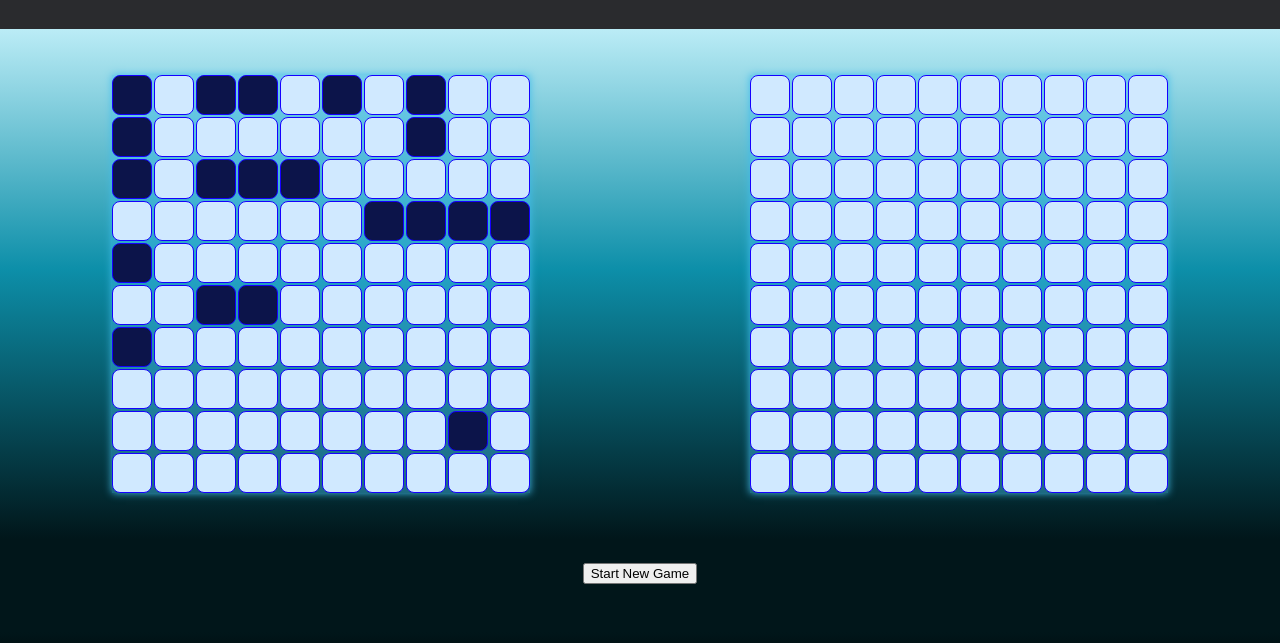
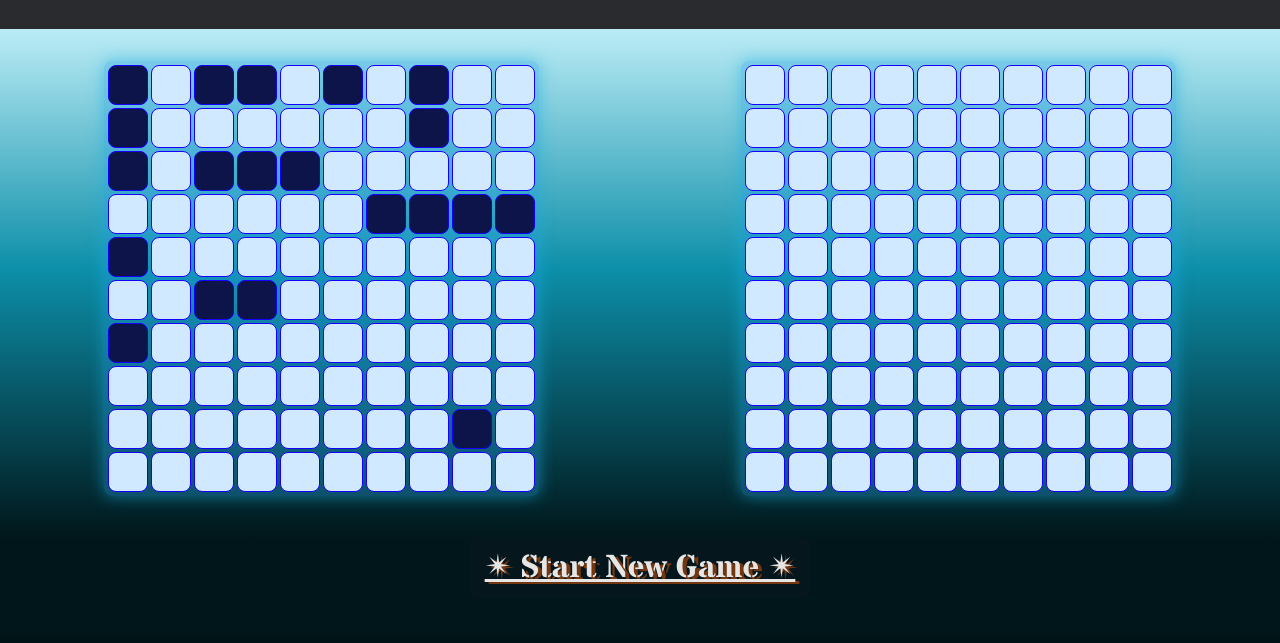
Before and after one commit to Sokolan/Battleships, a website built with webpack: page src/index.html in a window 1280 px wide. Shown: the part 104-747 px from the top of the page. Built offline with nearby package versions, Linux system fonts and the light colour scheme.

Commit message:
styling finished

```diff
--- a/src/js/modules/ui/components/body.js
+++ b/src/js/modules/ui/components/body.js
@@ -24,10 +24,10 @@ const cleanHitsFromBoards = () => {
 const createStartNewGameButton = (gameController) => {
   const startNewGameContainer = createElement("div", ["new-game-container"]);
   const newGameButton = createElement("button", ["new-game"]);
-  newGameButton.textContent = "Start New Game";
+  newGameButton.textContent = "✴ Start New Game ✴";
 
   const resetGameButton = createElement("button", ["reset-game"]);
-  resetGameButton.textContent = "Reset Game";
+  resetGameButton.textContent = "Reset ✴ Game";
 
 
   newGameButton.addEventListener("click", () => {
--- a/src/styles/body.css
+++ b/src/styles/body.css
@@ -1,7 +1,12 @@
+@font-face {
+  font-family: StardosStencil-Bold;
+  src: url("../assets/fonts/StardosStencil-Bold.ttf");
+}
+
 #body {
   background: linear-gradient(0deg, #01161a 15%, #0d8fa9 60%, #bbecf6);
   display: grid;
-  padding: 10px
+  padding: 10px;
 }
 
 .boards-container {
@@ -14,30 +19,34 @@
 }
 
 .board-container {
+  padding: 4px;
   height: 30%;
   --grid-size: 10;
   --cell-size: 40px;
   --ship-color: rgb(12, 20, 74);
   display: grid;
-  gap: 2px;
+  gap: 3px;
   height: fit-content;
   grid-template-columns: repeat(var(--grid-size), var(--cell-size));
   grid-template-rows: repeat(var(--grid-size), var(--cell-size));
-  box-shadow: 0 0 8px 0px rgb(65, 189, 235);
-  background-color: rgba(65, 190, 235, 0.427);
+  box-shadow: 0 0 16px 0px rgba(26, 176, 230, 0.579);
+  border-radius: 8px;
+  background: rgba(34, 160, 227, 0.335);
 }
 
 .board-cell {
   background: rgb(208, 233, 255);
   border: 1px solid rgb(21, 0, 255);
   border-radius: 8px;
-  transition: 0.3s;
+  transition: 0.5s;
+  overflow: hidden;
   /* overflow:visible; */
 }
 
 .enemy-baord .board-cell:hover {
   box-shadow: 0 0 8px 0px rgb(0, 153, 255);
   transform: scale(1.1);
+  cursor: pointer;
 }
 
 .ships-container {
@@ -49,6 +58,7 @@
   height: 40px;
   width: 40px;
   cursor: move;
+  transition: 0.5s;
 }
 
 .ship-tile {
@@ -56,7 +66,7 @@
 }
 
 .ship-hover {
-  background-color: green;
+  background-color: rgb(0, 198, 0);
 }
 
 .ship-hover.ilegal-position {
@@ -67,19 +77,27 @@
   background-color: yellow;
 }
 
-.board-cell {
-  transition: all 0.2s ;
-}
-
-.board-cell.hit{
-  background: radial-gradient(circle,
-    rgb(252, 135, 2) 5%,
-    rgb(255, 0, 0) 20%,
-    var(--ship-color) 75%);
+.board-cell.hit {
+  background-color: rgb(225, 14, 3);
+  border: 2px solid #ff6600;
+  --transofrm-scale: 0.8;
+  transform: scale(var(--transofrm-scale));
 }
 
 .miss {
   background-color: rgb(25, 207, 227);
+  transform: scale(0.8);
+  cursor: pointer;
+}
+
+.enemy-baord .board-cell.miss:hover {
+  transform: scale(0.8);
+  cursor: auto;
+}
+
+.enemy-baord .board-cell.hit:hover {
+  transform: scale(var(--transofrm-scale));
+  cursor: auto;
 }
 
 .new-game-container {
@@ -89,6 +107,24 @@
   justify-self: center;
 }
 
+.new-game-container > button {
+  transition: 0.8s;
+  font-family: StardosStencil-Bold;
+  padding: 8px 16px;
+  border-radius: 8px;
+  /* font-weight: 400; */
+  font-size: 32px;
+  background-color: #151a2832;
+  border: none;
+  color: rgb(230, 230, 230);
+  text-shadow: 4px 2px rgba(255, 94, 0, 0.447);
+  text-decoration: underline;
+}
+
+.new-game-container > button:hover {
+  transform: scale(1.2);
+}
+
 button {
   cursor: pointer;
 }
```
Also changed, not shown: dist/1c95b85d86a7c25b6f3c.png (added), dist/1f0aada097920b373758.ttf (added), dist/e858a52c74779f0a7113.otf (added), dist/index.html (added), dist/main.js.
